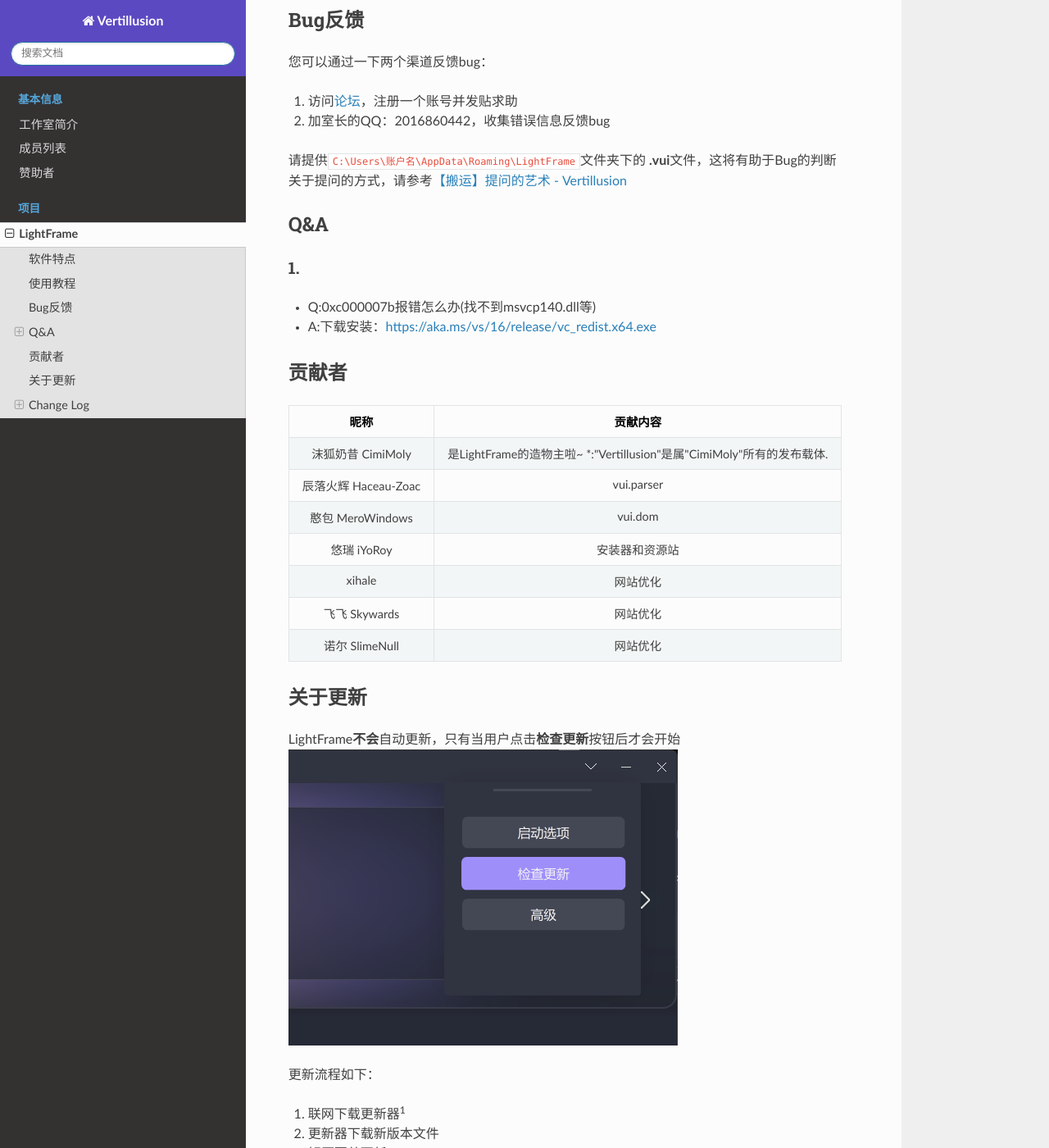
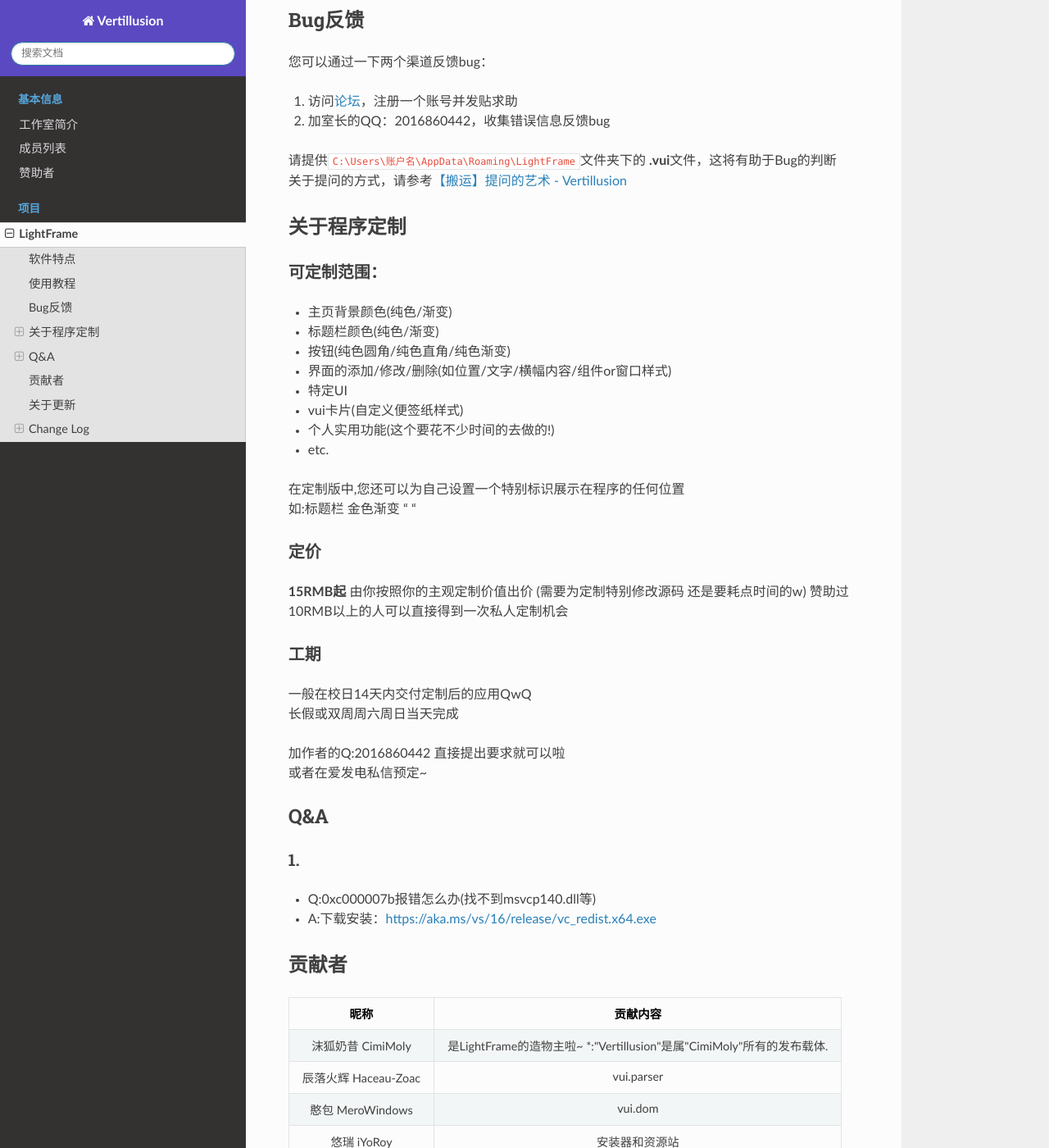
Before and after one commit to yizhixianyuuuu/docs.vertillusion.com, a Sphinx documentation site: the page built from source/projects/LightFrame.md, in a window 1280 px wide and 1400 px high, scrolled down 768 px. Shown: the whole window at 82% size. Built offline with Sphinx 7.4.7 and the Read the Docs theme 2.0.0, drawn with Linux system fonts in a browser that asks for light colours.

Commit message:
LightFrame: customized program Q&A

```diff
--- a/source/projects/LightFrame.md
+++ b/source/projects/LightFrame.md
@@ -31,6 +31,30 @@
 请提供`C:\Users\账户名\AppData\Roaming\LightFrame`文件夹下的 **.vui**文件，这将有助于Bug的判断
 关于提问的方式，请参考[【搬运】提问的艺术 - Vertillusion](https://forum.vertillusion.xyz/d/34-ban-yun-ti-wen-de-yi-zhu)
 
+## 关于程序定制
+### 可定制范围：
+* 主页背景颜色(纯色/渐变)
+* 标题栏颜色(纯色/渐变)
+* 按钮(纯色圆角/纯色直角/纯色渐变)
+* 界面的添加/修改/删除(如位置/文字/横幅内容/组件or窗口样式)
+* 特定UI
+* vui卡片(自定义便签纸样式)
+* 个人实用功能(这个要花不少时间的去做的!)
+* etc.
+
+在定制版中,您还可以为自己设置一个特别标识展示在程序的任何位置
+如:标题栏 金色渐变 " "
+
+### 定价
+**15RMB起** 由你按照你的主观定制价值出价 (需要为定制特别修改源码 还是要耗点时间的w)
+赞助过10RMB以上的人可以直接得到一次私人定制机会
+
+### 工期
+一般在校日14天内交付定制后的应用QwQ
+长假或双周周六周日当天完成
+
+加作者的Q:2016860442 直接提出要求就可以啦
+或者在爱发电私信预定~
 
 ## Q&A
 ### 1.
```
Also changed, not shown: 1 other file.
